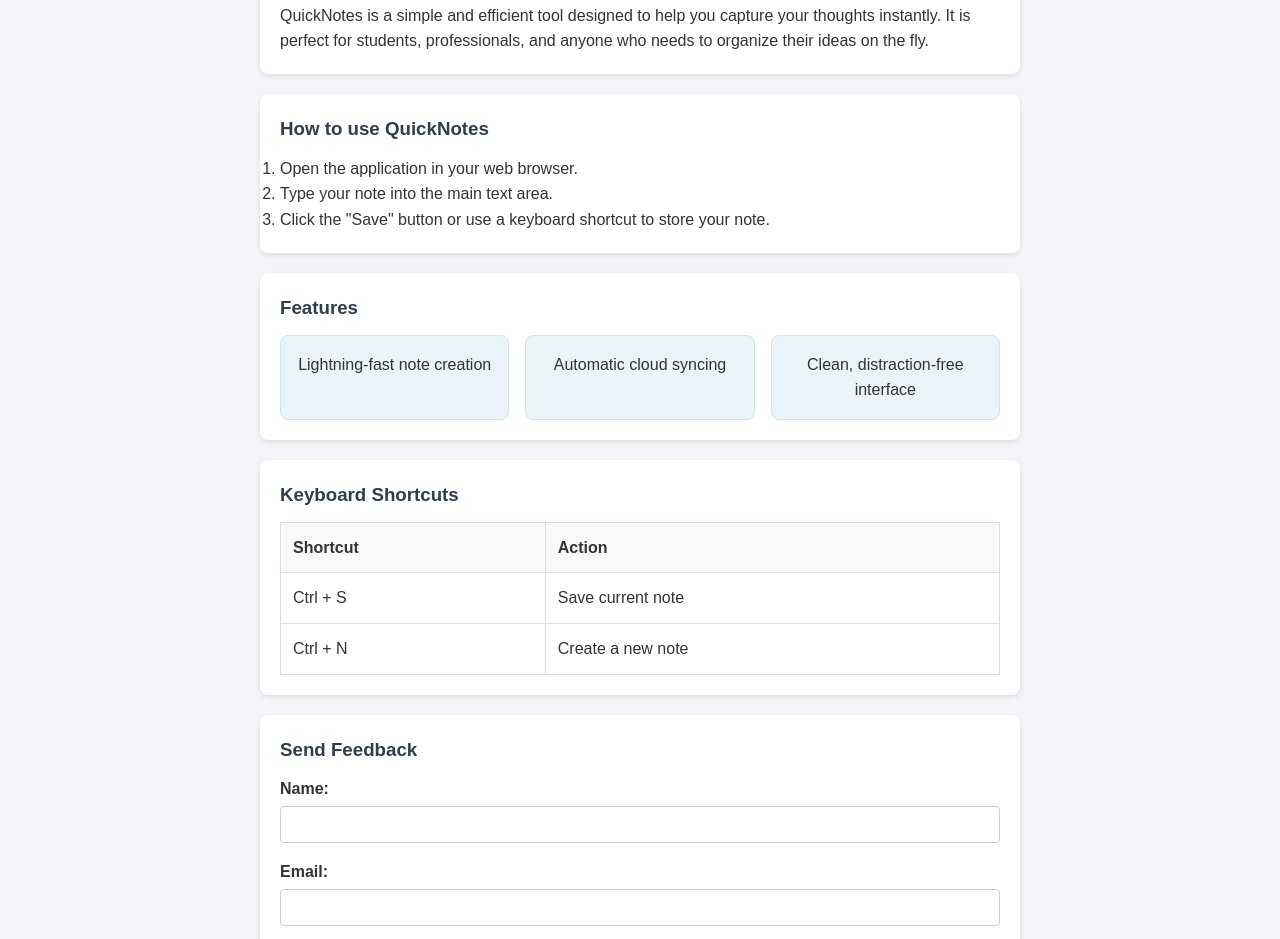
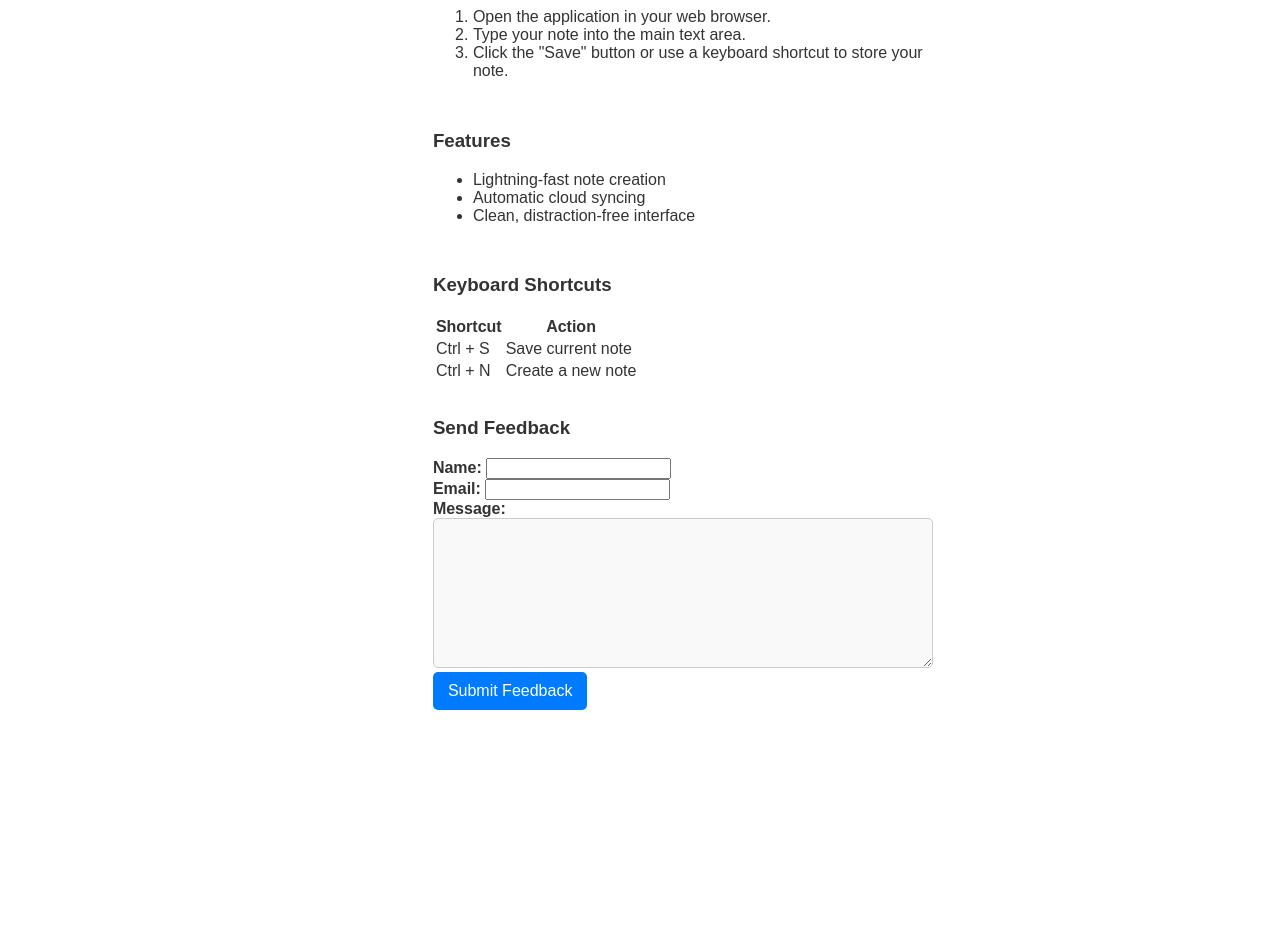
Before and after one commit to Peter-nyirongo/Web-development, a plain HTML site: page about.html in a window 1280 px wide. Shown: the part 262-1201 px from the top of the page. After the commit the page ends 980 px from the top, so only its background shows below. Drawn offline with Linux system fonts and the light colour scheme.

Commit message:
Update style.css

```diff
--- a/style.css
+++ b/style.css
@@ -1,169 +1,93 @@
-/* 1. Reset and Base Styles */
-*, *::before, *::after {
-    box-sizing: border-box;
-    margin: 0;
-    padding: 0;
+/* Define default (light mode) CSS variables */
+:root {
+  --bg-color: #ffffff;
+  --text-color: #333333;
+  --textarea-bg: #f9f9f9;
+  --textarea-border: #cccccc;
+  --btn-bg: #007bff;
+  --btn-text: #ffffff;
+  --btn-hover: #0056b3;
 }
 
-body {
-    font-family: Arial, sans-serif;
-    background-color: #f4f4f9;
-    color: #333;
-    line-height: 1.6;
+/* Redefine variables for dark mode */
+body.dark {
+  --bg-color: #1e1e1e;
+  --text-color: #f0f0f0;
+  --textarea-bg: #2d2d2d;
+  --textarea-border: #555555;
+  --btn-bg: #4a90e2;
+  --btn-text: #ffffff;
+  --btn-hover: #357abd;
 }
 
-/* 2. Header Styles */
-header {
-    background-color: #2c3e50;
-    color: white;
-    padding: 24px 20px;
-    text-align: center;
+/* Base styles using the variables */
+body {
+  background-color: var(--bg-color);
+  color: var(--text-color);
+  font-family: Arial, sans-serif;
+  display: flex;
+  justify-content: center;
+  padding-top: 50px;
+  transition: background-color 0.3s, color 0.3s;
 }
 
-header h1 {
-    margin-bottom: 8px;
-}
-
-/* 3. Navigation Styles (Flexbox) */
-nav {
-    display: flex;
-    justify-content: center;
-    gap: 16px;
-    margin-top: 16px;
-}
-
-nav a {
-    color: white;
-    text-decoration: none;
-    font-weight: bold;
-    transition: color 0.3s ease, text-decoration 0.3s ease;
-}
-
-nav a:hover {
-    color: #3498db;
-    text-decoration: underline;
-}
-
-/* 4. Main Content & Card Styles */
 main {
-    max-width: 800px;
-    margin: 20px auto;
-    padding: 0 20px;
-}
-
-section {
-    background-color: white;
-    padding: 20px;
-    border-radius: 8px;
-    box-shadow: 0 2px 5px rgba(0,0,0,0.1);
-    margin-bottom: 20px;
-}
-
-section h2, section h3 {
-    margin-bottom: 12px;
-    color: #2c3e50;
-}
-
-/* 5. Features Grid (Responsive Cards) */
-.features {
-    display: grid;
-    grid-template-columns: repeat(auto-fit, minmax(180px, 1fr));
-    gap: 16px;
-    list-style: none;
-    padding: 0;
-}
-
-.features li {
-    background-color: #e8f4f8;
-    padding: 16px;
-    border-radius: 8px;
-    text-align: center;
-    border: 1px solid #d1e7dd;
-}
-
-/* 6. Table Styles */
-table {
   width: 100%;
-    border-collapse: collapse;
-    margin-top: 10px;
-}
-
-th, td {
-    border: 1px solid #ddd;
-    padding: 12px;
-    text-align: left;
-}
-
-th {
-    background-color: #f8f9fa;
-}
-
-/* 7. Form Styles (Stacked Vertically, Full Width) */
-form {
+  max-width: 500px;
   display: flex;
   flex-direction: column;
-    gap: 16px;
+  gap: 15px;
 }
 
 label {
   font-weight: bold;
-    display: block;
-    margin-bottom: 4px;
-}
-
-input, textarea {
-    width: 100%;
-    padding: 10px;
-    border: 1px solid #ccc;
-    border-radius: 4px;
-    font-family: inherit;
 }
 
 textarea {
+  width: 100%;
+  height: 150px;
+  padding: 10px;
+  background-color: var(--textarea-bg);
+  border: 1px solid var(--textarea-border);
+  color: var(--text-color);
+  border-radius: 5px;
   resize: vertical;
-    min-height: 100px;
+  font-family: inherit;
+  box-sizing: border-box; /* Ensures padding doesn't break width */
 }
 
-/* 8. Button Styles with Transition */
+.counters {
+  display: flex;
+  justify-content: space-between;
+  font-size: 0.9rem;
+}
+
+.buttons {
+  display: flex;
+  gap: 10px;
+}
+
 button {
-    padding: 12px;
-    background-color: #2c3e50;
-    color: white;
+  padding: 10px 15px;
+  background-color: var(--btn-bg);
+  color: var(--btn-text);
   border: none;
-    border-radius: 4px;
-    font-size: 16px;
+  border-radius: 5px;
   cursor: pointer;
-    transition: background-color 0.3s ease, transform 0.1s ease;
+  font-size: 1rem;
+  transition: background-color 0.2s;
 }
 
 button:hover {
-    background-color: #3498db;
+  background-color: var(--btn-hover);
 }
 
-button:active {
-    transform: scale(0.98);
+/* Counter warning classes */
+.warning {
+  color: orange;
 }
 
-/* 9. Footer Styles */
-footer {
-    text-align: center;
-    padding: 20px;
-    background-color: #2c3e50;
-    color: white;
-    margin-top: 40px;
+.over {
+  color: red;
+  font-weight: bold;
 }
-
-/* 10. Media Query for Small Screens (max-width: 600px) */
-@media (max-width: 600px) {
-    header {
-        padding: 16px 10px;
-    }
-
-    header h1 {
-        font-size: 1.5rem;
-    }
-
-    main {
-        padding: 0 10px;
-    }
-}
```
Lines whose indentation alone changed are shown as unchanged.
